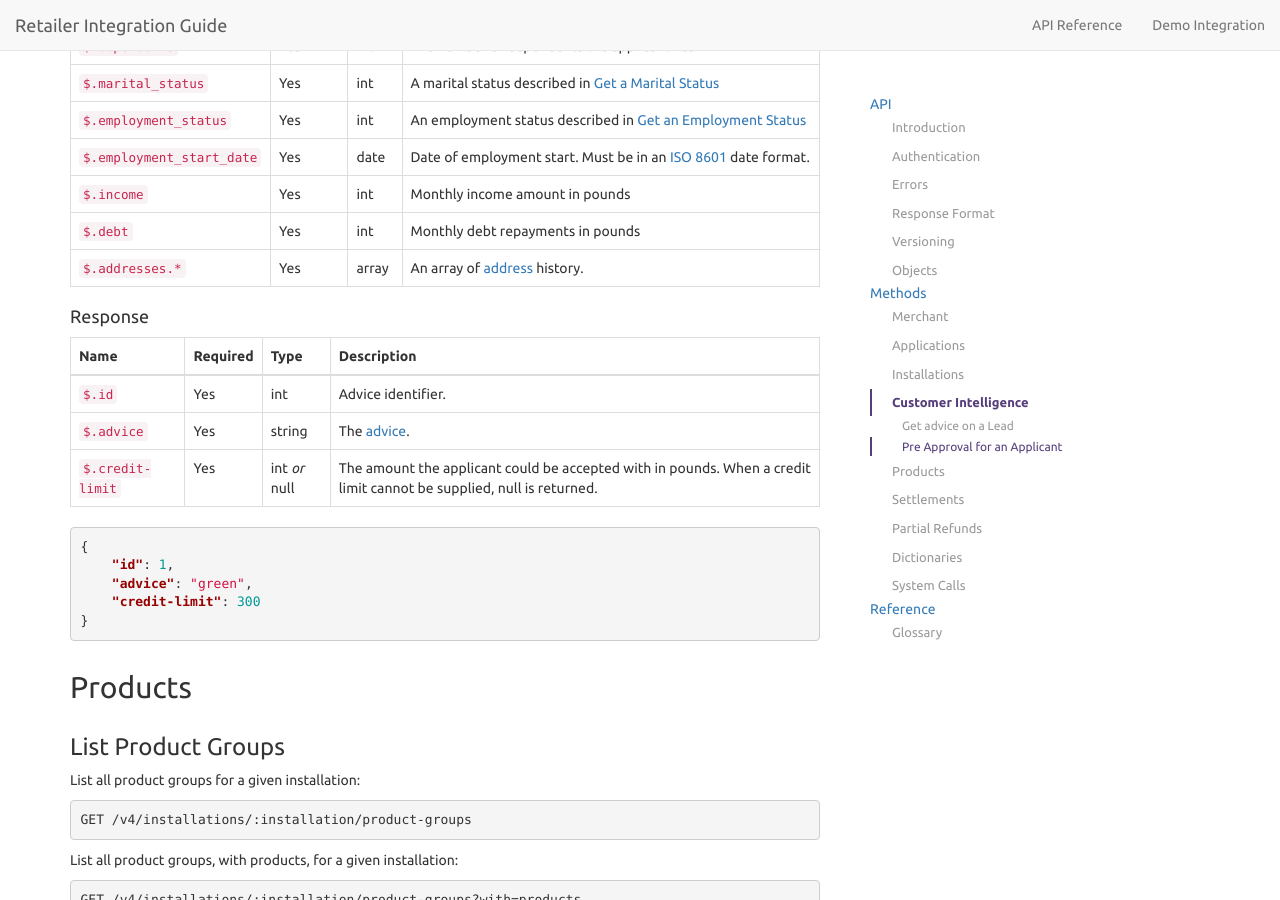
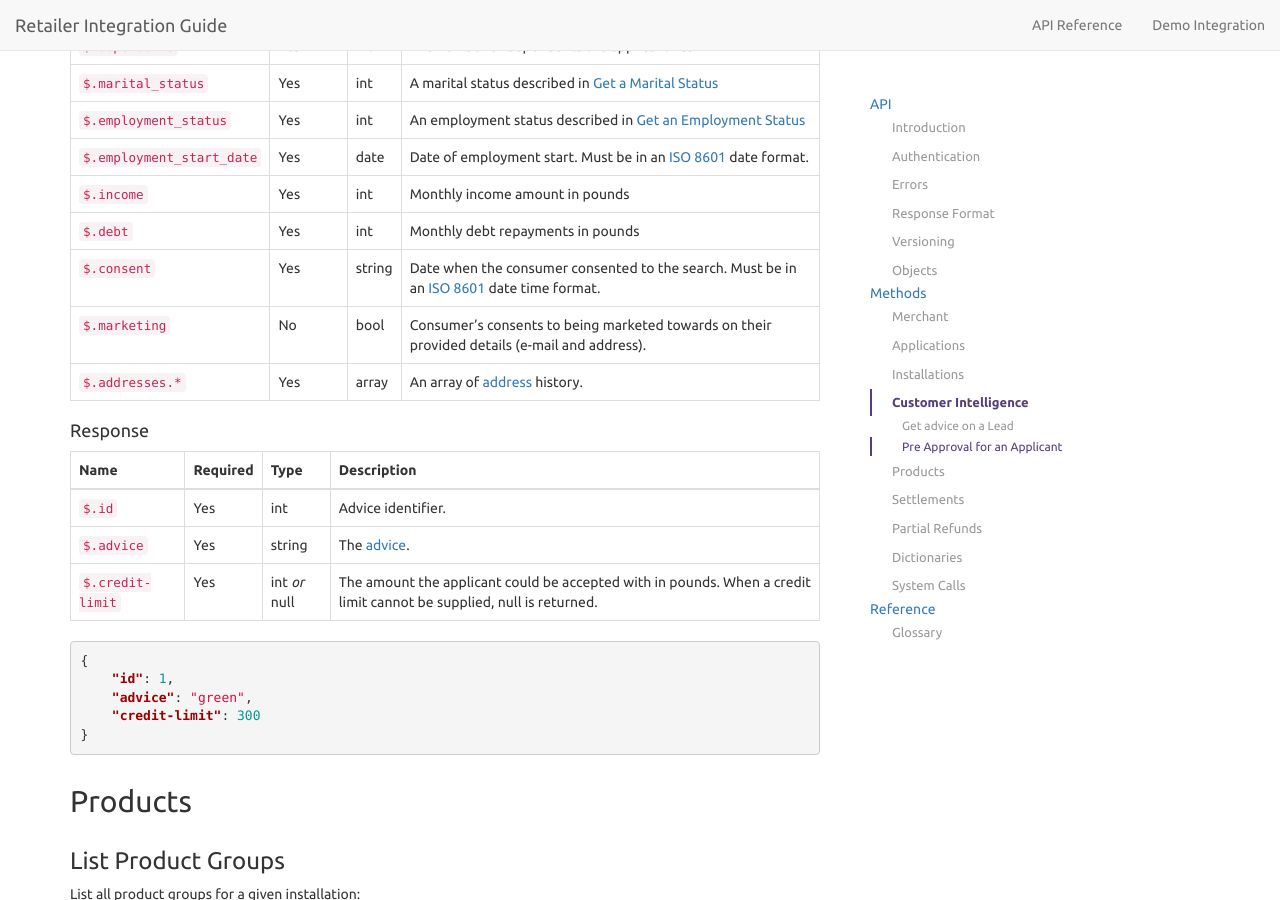
Before and after one commit to PayBreak/retailer-integration-guide, a Jekyll site: the page built from api/index.md, in a window 1280 px wide and 900 px high, scrolled down 27021 px. Built offline with Jekyll 4.4.1, drawn with Linux system fonts in a browser that asks for light colours; nearby versions of some CDN libraries; Markdown is read by kramdown in place of the engine named in the settings; our own code applies the rules of GitHub Pages for plain Markdown files.

Commit message:
Add new properties for pre approval

```diff
--- a/_includes/v4/customer-intelligence.md
+++ b/_includes/v4/customer-intelligence.md
@@ -79,6 +79,8 @@ Name | Required | Type | Description
 `$.employment_start_date` | Yes | date | Date of employment start. Must be in an [ISO 8601](https://en.wikipedia.org/wiki/ISO_8601) date format.
 `$.income` | Yes | int | Monthly income amount in pounds
 `$.debt` | Yes | int | Monthly debt repayments in pounds
+`$.consent` | Yes | string | Date when the consumer consented to the search. Must be in an [ISO 8601](https://en.wikipedia.org/wiki/ISO_8601) date time format.
+`$.marketing` | No | bool | Consumer's consents to being marketed towards on their provided details (e-mail and address).
 `$.addresses.*` | Yes | array | An array of [address](#address) history.
 
 #### Response
```
